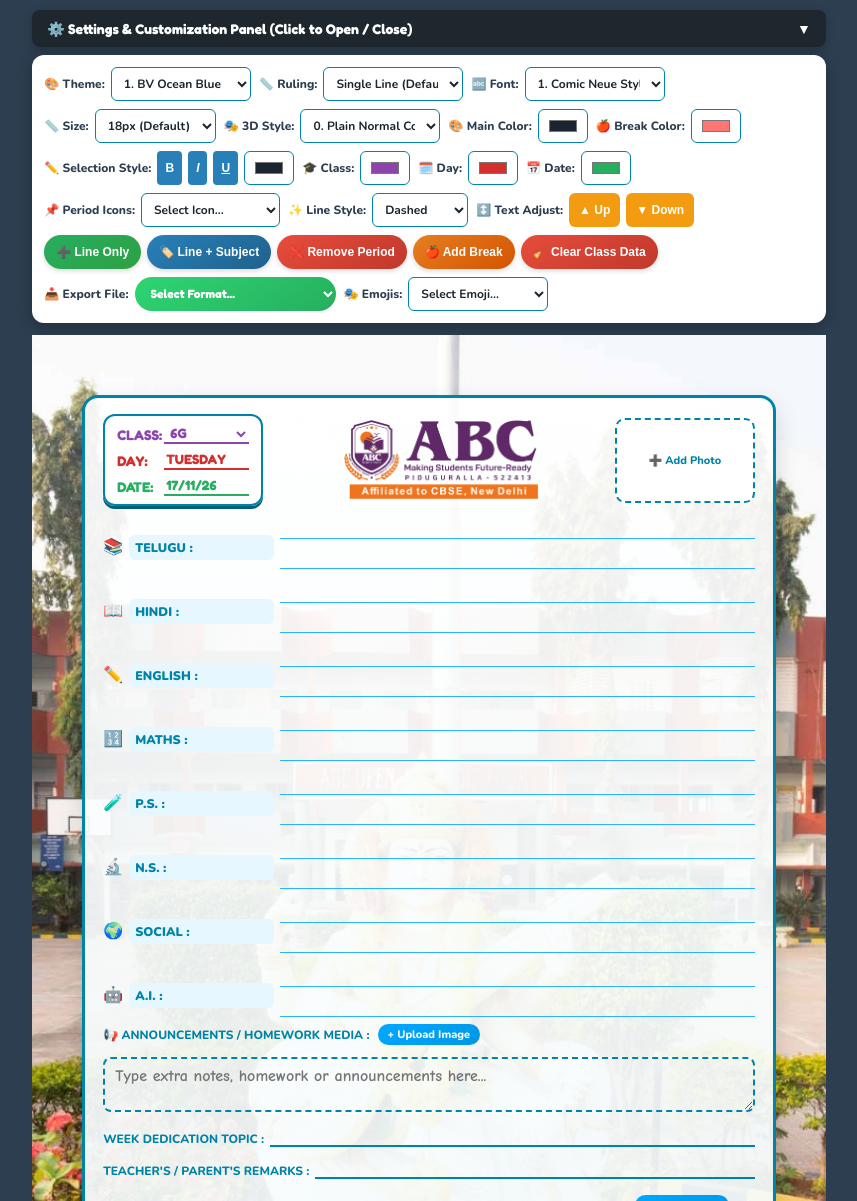
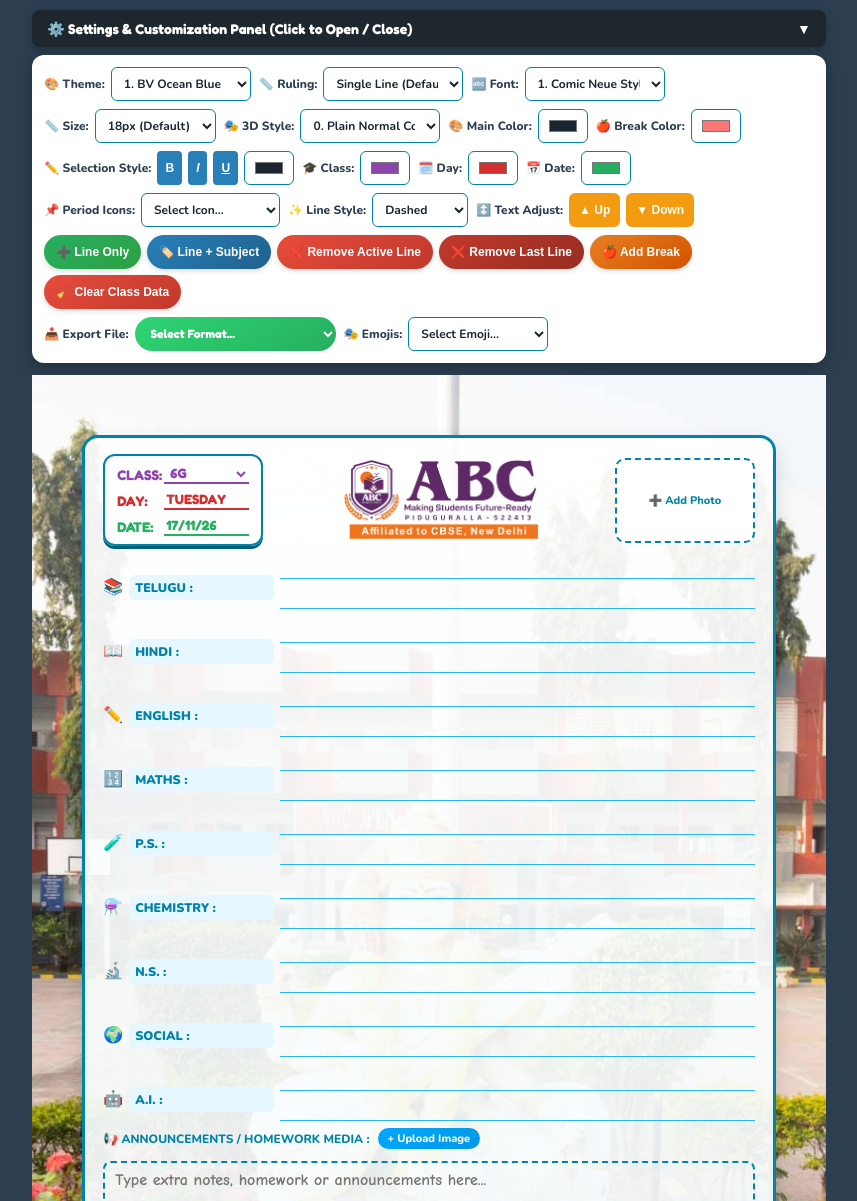
Before and after one commit to digisuresh1-wq/ABC-CBSE-SCHOOL-DIARY-AS-, a plain HTML site: page index.html in a window 1280 px wide. Shown: the top 1201 px of the page, without its empty margins (211-1068 px from the left). Drawn offline with nearby package versions, Linux system fonts and the light colour scheme.

Commit message:
Update index.html

```diff
--- a/index.html
+++ b/index.html
@@ -823,7 +823,8 @@
   <div class="control-group">
     <button class="btn-add-period" onclick="addNewPeriod('period', false)">➕ Line Only</button>
     <button class="btn-add-period" style="background: linear-gradient(145deg, #2980b9, #1f618d);" onclick="addNewPeriod('period', true)">🏷️ Line + Subject</button>
-    <button class="btn-remove-period" onclick="removeActivePeriod()">❌ Remove Period</button>
+    <button class="btn-remove-period" onclick="removeActivePeriod()">❌ Remove Active Line</button>
+    <button class="btn-remove-period" style="background: linear-gradient(145deg, #c0392b, #962d22);" onclick="removeLastPeriod()">❌ Remove Last Line</button>
     <button class="btn-add-period" style="background: linear-gradient(145deg, #e67e22, #d35400);" onclick="addNewPeriod('break', false)">🍎 Add Break</button>
     <button class="btn-clear" onclick="clearSavedData()">🧹 Clear Class Data</button>
   </div>
@@ -1012,6 +1013,7 @@
       { icon: '✏️', label: 'ENGLISH :', isBreak: false },
       { icon: '🔢', label: 'MATHS :', isBreak: false },
       { icon: '🧪', label: 'P.S. :', isBreak: false },
+      { icon: '⚗️', label: 'CHEMISTRY :', isBreak: false },
       { icon: '🔬', label: 'N.S. :', isBreak: false },
       { icon: '🌍', label: 'SOCIAL :', isBreak: false },
       { icon: '🤖', label: 'A.I. :', isBreak: false }
@@ -1133,14 +1135,18 @@
       activeBlock = null;
       autoSaveDiaryData();
     } else {
+      alert('Please click/focus on a specific line/subject row first to remove it!');
+    }
+  }
+
+  function removeLastPeriod() {
     const container = document.getElementById('schedule-container');
     const blocks = container.querySelectorAll('.period-block');
     if (blocks.length > 0) {
       blocks[blocks.length - 1].remove();
       autoSaveDiaryData();
     } else {
-        alert('Please click on a period line first or no periods left to remove!');
-      }
+      alert('No periods left to remove!');
     }
   }
 
@@ -1503,7 +1509,7 @@
   }
 
   function autoLoadDiaryDataForClass(targetClass) {
-    // Always set fresh current system Date and Day on load/class change
+    // Always load current system Date and Day on load/class change
     const now = new Date();
     const days = ['SUNDAY', 'MONDAY', 'TUESDAY', 'WEDNESDAY', 'THURSDAY', 'FRIDAY', 'SATURDAY'];
     document.getElementById('diary-day').value = days[now.getDay()];
```
Lines whose indentation alone changed are shown as unchanged.
